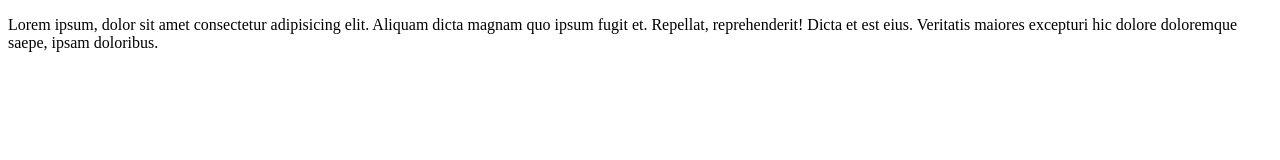
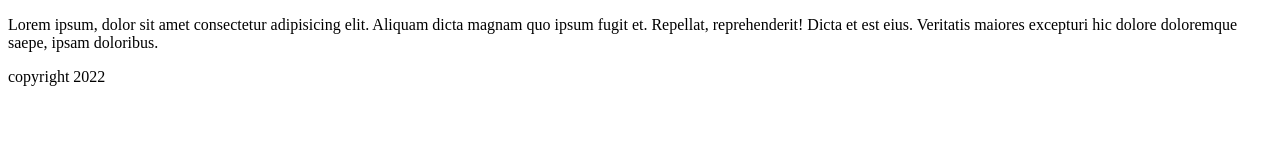
Before and after one commit to yahya-ouzzman/rep_test, a plain HTML site: page index.html in a window 1280 px wide. Drawn offline with Linux system fonts and the light colour scheme.

Commit message:
add footer

```diff
--- a/index.html
+++ b/index.html
@@ -7,5 +7,8 @@
 </head>
 <body>
     <p>Lorem ipsum, dolor sit amet consectetur adipisicing elit. Aliquam dicta magnam quo ipsum fugit et. Repellat, reprehenderit! Dicta et est eius. Veritatis maiores excepturi hic dolore doloremque saepe, ipsam doloribus.</p>
+    <footer>
+        <span>copyright 2022</span>
+    </footer>
 </body>
 </html>
```
